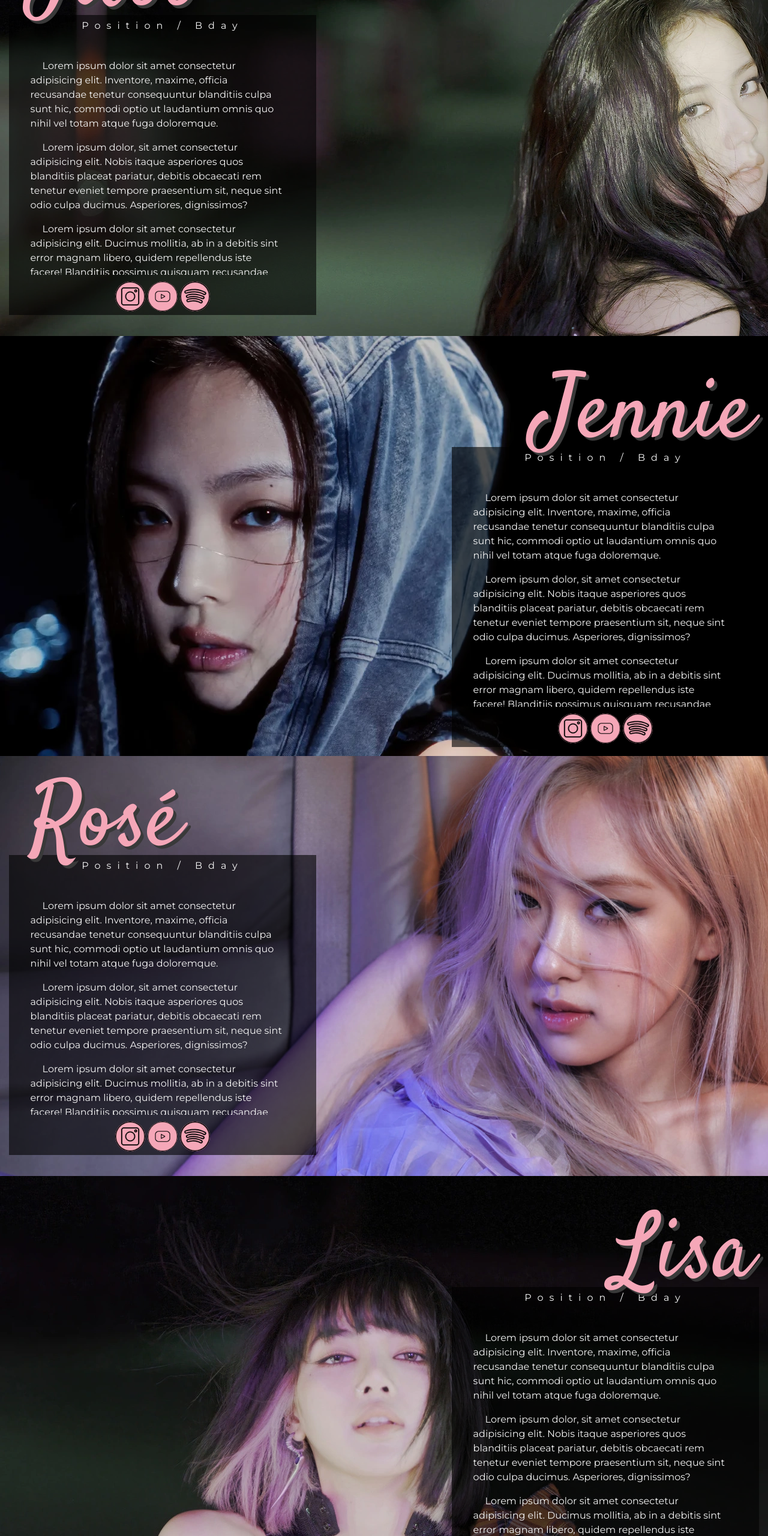
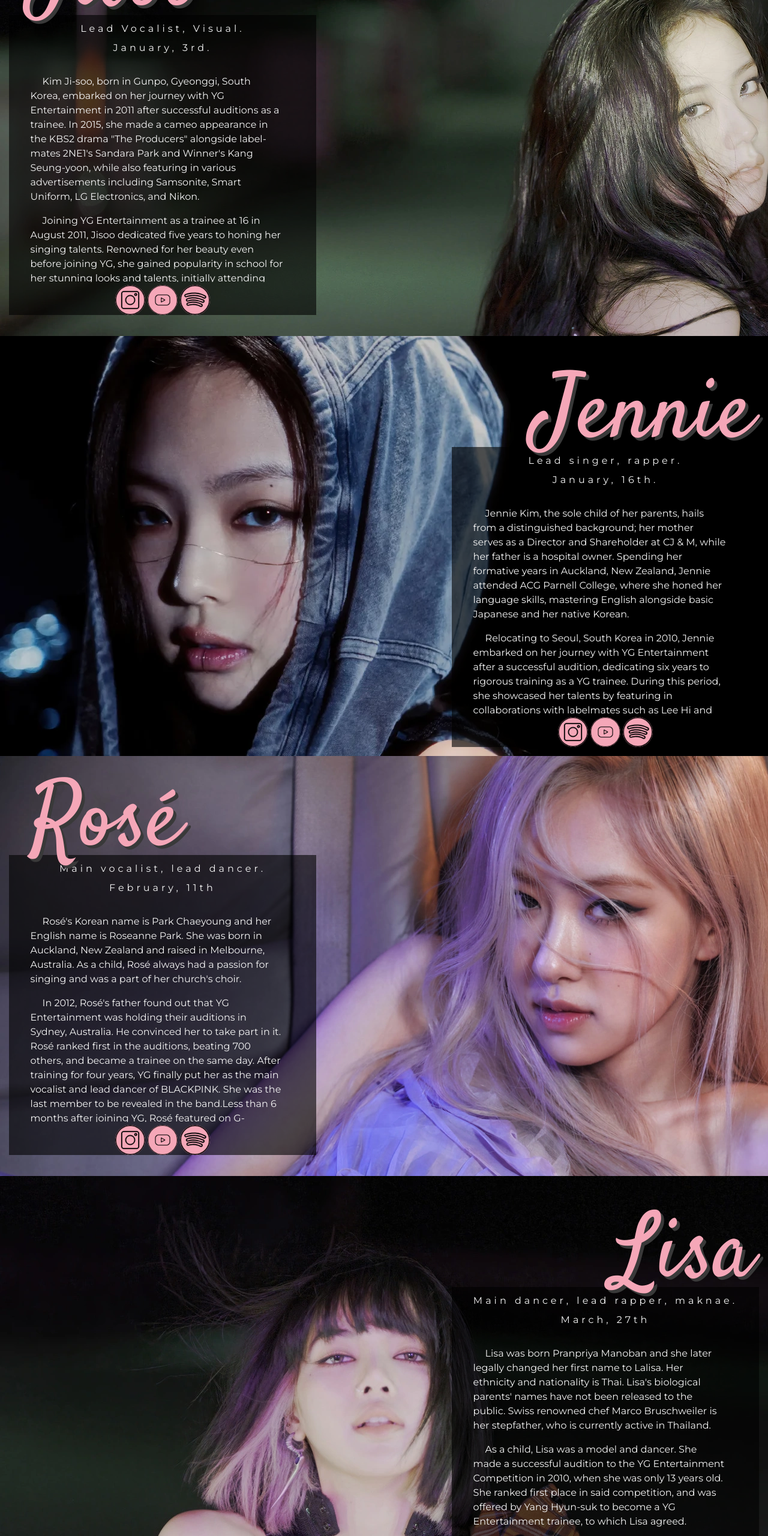
Before and after one commit to ale-koi/stay-with-me, a website: page pages/members.html in a window 1280 px wide. Shown: the part 200-2760 px from the top of the page at 60% size. Drawn offline with nearby package versions, Linux system fonts and the light colour scheme.

Commit message:
completed the information in the members page, fixed minor things in the css

```diff
--- a/SCSS/pages/members.scss
+++ b/SCSS/pages/members.scss
@@ -55,9 +55,11 @@
 
         .small-data{
         color: map-get($text-colors, primary);
-        letter-spacing: 10px;
+        letter-spacing: 5px;
         width: 100%;
         text-align: center;
+        line-height: 1;
+        margin-top: 15px;
         }
 
         .member-description {
--- a/pages/members.html
+++ b/pages/members.html
@@ -46,19 +46,20 @@
                     </div>
                     <div class="profile-data">
                         <div class="small-data">
-                            <p>Position / Bday</p>
+                            <p>Lead Vocalist, Visual.</p>
+                            <p>January, 3rd.</p>
                         </div>
                             <div class="member-description">
 
+                                <p>Kim Ji-soo, born in Gunpo, Gyeonggi, South Korea, embarked on her journey with YG Entertainment in 2011 after successful auditions as a trainee. In 2015, she made a cameo appearance in the KBS2 drama "The Producers" alongside label-mates 2NE1's Sandara Park and Winner's Kang Seung-yoon, while also featuring in various advertisements including Samsonite, Smart Uniform, LG Electronics, and Nikon.</p>
 
-                                <p>Lorem ipsum dolor sit amet consectetur adipisicing elit. Inventore, maxime, officia recusandae tenetur consequuntur blanditiis culpa sunt hic, commodi optio ut laudantium omnis quo nihil vel totam atque fuga doloremque.</p>
+                                <p>Joining YG Entertainment as a trainee at 16 in August 2011, Jisoo dedicated five years to honing her singing talents. Renowned for her beauty even before joining YG, she gained popularity in school for her stunning looks and talents, initially attending the School of Performing Arts High School before relocating to Seoul, South Korea.</p>
 
-                                <p>Lorem ipsum dolor, sit amet consectetur adipisicing elit. Nobis itaque asperiores quos blanditiis placeat pariatur, debitis obcaecati rem tenetur eveniet tempore praesentium sit, neque sint odio culpa ducimus. Asperiores, dignissimos?</p>
+                                <p>In 2012, Jisoo was introduced through YG Entertainment's "Who's That Girl?" teaser, followed by photo releases in January the following year.</p>
 
-                                <p>Lorem ipsum dolor sit amet consectetur adipisicing elit. Ducimus mollitia, ab in a debitis sint error magnam libero, quidem repellendus iste facere! Blanditiis possimus quisquam recusandae animi debitis, quia ab.</p>
+                                <p>On August 18, 2020, YG Entertainment announced Jisoo's acting debut, where she will lead the upcoming JTBC drama "Snowdrop," expected to air in 2021. Additionally, on December 30, 2020, it was revealed that Jisoo would make her solo debut after the completion of filming for "Snowdrop."</p>
 
-                                <p>Lorem ipsum dolor sit amet consectetur adipisicing elit. Sapiente minima incidunt ad ipsam molestiae vero repudiandae molestias repellendus nihil sint voluptatem voluptates, suscipit fugit dolor! Fugiat voluptate deserunt numquam! Labore?</p>
-
+                                <p>In Gallup Korea's annual music poll for 2018, Jisoo ranked as the tenth most popular idol in South Korea, while in April 2019, she was listed as the 10th most followed K-pop idol on Instagram, boasting 12.8 million followers. Globally recognized for her nurturing personality, Jisoo is often referred to as the 'mom of the group' and 'unofficial leader' due to her exemplary leadership skills and caring nature.</p>
 
 
                         </div>
@@ -76,21 +77,17 @@
                     </div>
                     <div class="profile-data">
                         <div class="small-data">
-                            <p>Position / Bday</p>
+                            <p>Lead singer, rapper.</p>
+                            <p>January, 16th.</p>
                         </div>
                             <div class="member-description">
+                                <p>Jennie Kim, the sole child of her parents, hails from a distinguished background; her mother serves as a Director and Shareholder at CJ & M, while her father is a hospital owner. Spending her formative years in Auckland, New Zealand, Jennie attended ACG Parnell College, where she honed her language skills, mastering English alongside basic Japanese and her native Korean.</p>
 
+                                <p>Relocating to Seoul, South Korea in 2010, Jennie embarked on her journey with YG Entertainment after a successful audition, dedicating six years to rigorous training as a YG trainee. During this period, she showcased her talents by featuring in collaborations with labelmates such as Lee Hi and G-Dragon.</p>
 
-                                <p>Lorem ipsum dolor sit amet consectetur adipisicing elit. Inventore, maxime, officia recusandae tenetur consequuntur blanditiis culpa sunt hic, commodi optio ut laudantium omnis quo nihil vel totam atque fuga doloremque.</p>
+                                <p>In 2016, Jennie emerged as the main rapper and lead vocalist of the groundbreaking girl group, BLACKPINK, which debuted to widespread acclaim. Her solo career skyrocketed in mid-October 2018, with the announcement of her official solo debut and the subsequent release of her chart-topping single, "Solo." The song shattered records, becoming the most-viewed music video by a female K-pop solo artist within 24 hours and surpassing 300 million YouTube views within six months.</p>
 
-                                <p>Lorem ipsum dolor, sit amet consectetur adipisicing elit. Nobis itaque asperiores quos blanditiis placeat pariatur, debitis obcaecati rem tenetur eveniet tempore praesentium sit, neque sint odio culpa ducimus. Asperiores, dignissimos?</p>
-
-                                <p>Lorem ipsum dolor sit amet consectetur adipisicing elit. Ducimus mollitia, ab in a debitis sint error magnam libero, quidem repellendus iste facere! Blanditiis possimus quisquam recusandae animi debitis, quia ab.</p>
-
-                                <p>Lorem ipsum dolor sit amet consectetur adipisicing elit. Sapiente minima incidunt ad ipsam molestiae vero repudiandae molestias repellendus nihil sint voluptatem voluptates, suscipit fugit dolor! Fugiat voluptate deserunt numquam! Labore?</p>
-
-
-
+                                <p>Continuing to break barriers, Jennie made headlines in 2022 with news of her Hollywood debut in the television series "The Idol," created by Abel "The Weeknd" Tesfaye, Reza Fahim, and Sam Levinson for HBO, solidifying her status as the first Korean idol to feature in an American drama series.</p>
                         </div>
                         <div class="sns-icons-big">
                             <a href="https://www.instagram.com/jennierubyjane/?hl=en" target="_blank"><img src="../resources/images/instagram.png" alt="Jennie Official Instagram"></a>
@@ -106,21 +103,21 @@
                     </div>
                     <div class="profile-data">
                         <div class="small-data">
-                            <p>Position / Bday</p>
+                            <p>Main vocalist, lead dancer.</p>
+                            <p>February, 11th</p>
                         </div>
                             <div class="member-description">
+                                <p>Rosé's Korean name is Park Chaeyoung and her English name is Roseanne Park. She was born in Auckland, New Zealand and raised in Melbourne, Australia. As a child, Rosé always had a passion for singing and was a part of her church's choir.</p>
 
+                                <p>In 2012, Rosé's father found out that YG Entertainment was holding their auditions in Sydney, Australia. He convinced her to take part in it. Rosé ranked first in the auditions, beating 700 others, and became a trainee on the same day. After training for four years, YG finally put her as the main vocalist and lead dancer of BLACKPINK. She was the last member to be revealed in the band.Less than 6 months after joining YG, Rosé featured on G-Dragon's One of a Kind EP, on the track "Without You".</p>
 
-                                <p>Lorem ipsum dolor sit amet consectetur adipisicing elit. Inventore, maxime, officia recusandae tenetur consequuntur blanditiis culpa sunt hic, commodi optio ut laudantium omnis quo nihil vel totam atque fuga doloremque.</p>
+                                <p>On January 25, 2021, it was reported that Rosé will be performing a song from her solo album for the first time at BLACKPINK's upcoming concert BLACKPINK: The Show. At the concert, Rosé performed the song heard in the coming soon teaser. After her live performance, the title of the song was revealed to be "Gone". The track consists of 100% English lyrics and is about a woman's broken heart.</p>
 
-                                <p>Lorem ipsum dolor, sit amet consectetur adipisicing elit. Nobis itaque asperiores quos blanditiis placeat pariatur, debitis obcaecati rem tenetur eveniet tempore praesentium sit, neque sint odio culpa ducimus. Asperiores, dignissimos?</p>
+                                <p>Rosé's voice has received acknowledgment in the K-Pop industry for its distinct vocal timbre. Following her debut as a member of Blackpink, Rosé's vocal color was largely met with praise. Filipina critic Almira Blancada, writing for ABS-CBN, stated that "it's hard to find an idol [singer] who stands out from the rest" due to their "common singing style", but "you would know it's Rosé singing in a heartbeat". </p>
 
-                                <p>Lorem ipsum dolor sit amet consectetur adipisicing elit. Ducimus mollitia, ab in a debitis sint error magnam libero, quidem repellendus iste facere! Blanditiis possimus quisquam recusandae animi debitis, quia ab.</p>
+                                <p>In August 2021, Rosé was the third most-followed K-Pop idol on Instagram with over 43 million followers. Rosé has appeared on the Korean Business Research Institute's female celebrity brand reputation list since 2018, a chart that tracks the Korean celebrities with the most online searches and engagements. She has also reached the top 20.</p>
 
-                                <p>Lorem ipsum dolor sit amet consectetur adipisicing elit. Sapiente minima incidunt ad ipsam molestiae vero repudiandae molestias repellendus nihil sint voluptatem voluptates, suscipit fugit dolor! Fugiat voluptate deserunt numquam! Labore?</p>
-
-
-
+                                <p>Rosé also has a successful independent career, amassing a large fan following for herself as a soloist. She is best known as a soloist for her unique vocal timbre, largely receiving praise for its distinctness following her debut.</p>
                         </div>
                         <div class="sns-icons-big">
                             <a href="https://www.instagram.com/roses_are_rosie/" target="_blank"><img src="../resources/images/instagram.png" alt="Rosé Official Instagram"></a>
@@ -136,18 +133,25 @@
                     </div>
                     <div class="profile-data">
                         <div class="small-data">
-                            <p>Position / Bday</p>
+                            <p>Main dancer, lead rapper, maknae. </p>
+                            <p>March, 27th</p>
                         </div>
                             <div class="member-description">
+                                <p>Lisa was born Pranpriya Manoban and she later legally changed her first name to Lalisa. Her ethnicity and nationality is Thai. Lisa's biological parents' names have not been released to the public. Swiss renowned chef Marco Bruschweiler is her stepfather, who is currently active in Thailand.</p>
+
+                                <p>As a child, Lisa was a model and dancer. She made a successful audition to the YG Entertainment Competition in 2010, when she was only 13 years old. She ranked first place in said competition, and was offered by Yang Hyun-suk to become a YG Entertainment trainee, to which Lisa agreed.</p>
+
+                                <p>In 2011, she moved to South Korea to begin her formal training in performing for her K-Pop Idol career, which lasted five years. During this time, she was a member of a dance group named We Zaa Cool along with fellow Thai K-Pop Idol trainees, Bambam and Ten.</p>
+
+                                <p>In 2016, she took on her stage name of Lisa and became the main dancer, lead rapper, a supporting vocalist and the maknae of K-pop girl group Blackpink, which debuted on August 8, 2016. Lisa is also the first non-Korean YG Entertainment artist. </p>
+
+                                <p>On April 18, 2021, Harper’s Bazaar Thailand Instagram account stated that Lisa's solo is set to be released in June. At this time, no official statement has been said by YG. On May 19, 2021, DJ Snake posted a teaser on his Instagram story that he will be collaborating with Lisa. Lisa revealed to Vogue Korea that her solo album will be released in the near future.</p>
+
+                                <p>On August 25, 2021, two teasers were released on BLACKPINK’s social media accounts. Lisa’s debut album Lalisa is set to be released on September 10, 2021.</p>
+
+                                <p>In 2018, Lisa won The Standard "Person of the Year" award in Thailand</p>
 
 
-                                <p>Lorem ipsum dolor sit amet consectetur adipisicing elit. Inventore, maxime, officia recusandae tenetur consequuntur blanditiis culpa sunt hic, commodi optio ut laudantium omnis quo nihil vel totam atque fuga doloremque.</p>
-
-                                <p>Lorem ipsum dolor, sit amet consectetur adipisicing elit. Nobis itaque asperiores quos blanditiis placeat pariatur, debitis obcaecati rem tenetur eveniet tempore praesentium sit, neque sint odio culpa ducimus. Asperiores, dignissimos?</p>
-
-                                <p>Lorem ipsum dolor sit amet consectetur adipisicing elit. Ducimus mollitia, ab in a debitis sint error magnam libero, quidem repellendus iste facere! Blanditiis possimus quisquam recusandae animi debitis, quia ab.</p>
-
-                                <p>Lorem ipsum dolor sit amet consectetur adipisicing elit. Sapiente minima incidunt ad ipsam molestiae vero repudiandae molestias repellendus nihil sint voluptatem voluptates, suscipit fugit dolor! Fugiat voluptate deserunt numquam! Labore?</p>
 
 
 
```
Also changed, not shown: index.html (+11 -11 lines), pages/news.html (+0 -1 lines), CSS/main.css, 1 other file.
